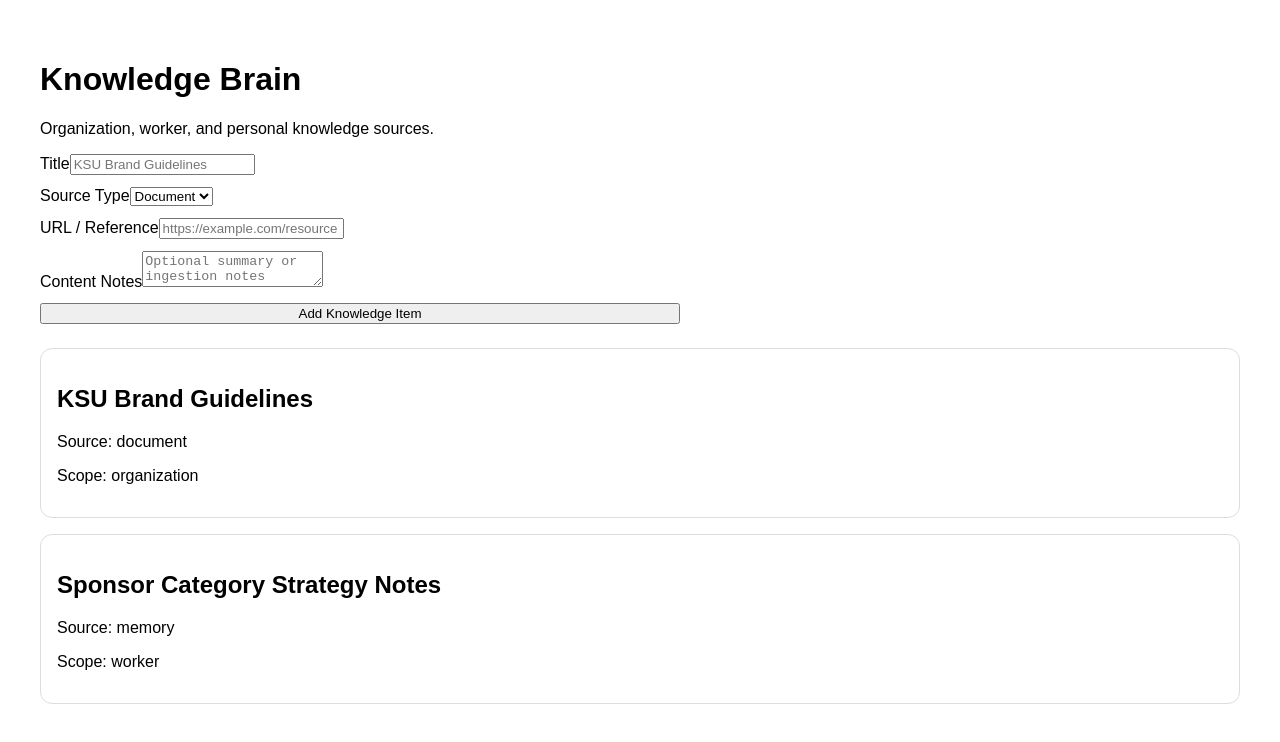
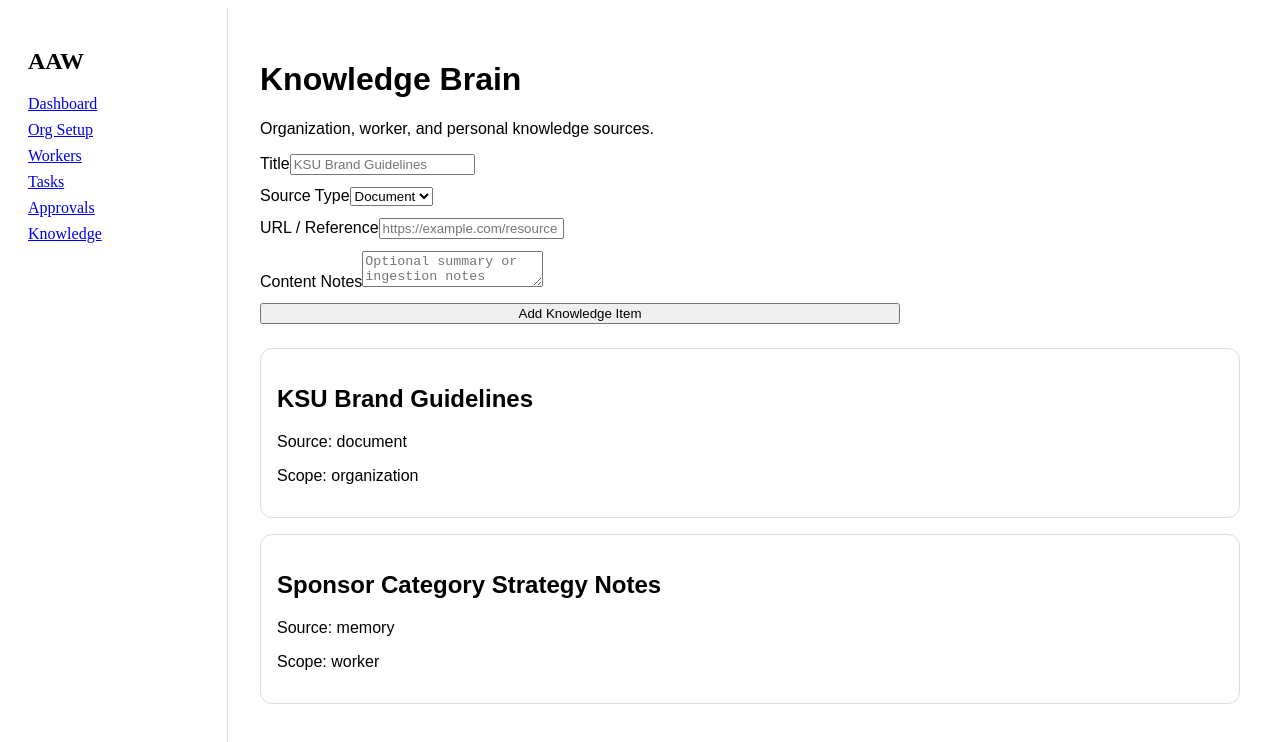
Before and after one commit to moverton7474/athletics-ai-workforce, a Next.js app in the folder apps/web/: page /knowledge in a window 1280 px wide. Shown: the top 742 px of the page. Built offline with nearby package versions, Linux system fonts and the light colour scheme.

Commit message:
Add app shell, local action handlers, and worker subpage data loading

```diff
--- a/apps/web/src/app/layout.tsx
+++ b/apps/web/src/app/layout.tsx
@@ -1,4 +1,5 @@
 import type { ReactNode } from 'react';
+import { AppShell } from '../components/layout/AppShell';
 
 export const metadata = {
   title: 'athletics-ai-workforce',
@@ -8,7 +9,9 @@ export const metadata = {
 export default function RootLayout({ children }: { children: ReactNode }) {
   return (
     <html lang="en">
-      <body>{children}</body>
+      <body>
+        <AppShell>{children}</AppShell>
+      </body>
     </html>
   );
 }
--- a/apps/web/src/app/workers/[workerId]/guidelines/page.tsx
+++ b/apps/web/src/app/workers/[workerId]/guidelines/page.tsx
@@ -1,14 +1,18 @@
+import { getWorkerById } from '../../../../lib/services/workers';
+
 type WorkerGuidelinesPageProps = {
   params: Promise<{ workerId: string }>;
 };
 
 export default async function WorkerGuidelinesPage({ params }: WorkerGuidelinesPageProps) {
   const { workerId } = await params;
+  const worker = await getWorkerById(workerId);
 
   return (
     <main style={{ padding: 32, fontFamily: 'sans-serif' }}>
       <h1>Worker Guidelines</h1>
       <p>Guideline fields and role tuning for worker: {workerId}</p>
+      {worker ? <p>Role: {worker.roleName}</p> : null}
     </main>
   );
 }
--- a/apps/web/src/app/workers/[workerId]/outputs/page.tsx
+++ b/apps/web/src/app/workers/[workerId]/outputs/page.tsx
@@ -1,14 +1,18 @@
+import { getWorkerById } from '../../../../lib/services/workers';
+
 type WorkerOutputsPageProps = {
   params: Promise<{ workerId: string }>;
 };
 
 export default async function WorkerOutputsPage({ params }: WorkerOutputsPageProps) {
   const { workerId } = await params;
+  const worker = await getWorkerById(workerId);
 
   return (
     <main style={{ padding: 32, fontFamily: 'sans-serif' }}>
       <h1>Worker Outputs</h1>
       <p>Outputs for worker: {workerId}</p>
+      {worker ? <p>Role: {worker.roleName}</p> : null}
       <p>This route will show drafts, proposals, reports, or role-specific artifacts.</p>
     </main>
   );
--- a/apps/web/src/app/workers/[workerId]/settings/page.tsx
+++ b/apps/web/src/app/workers/[workerId]/settings/page.tsx
@@ -1,14 +1,18 @@
+import { getWorkerById } from '../../../../lib/services/workers';
+
 type WorkerSettingsPageProps = {
   params: Promise<{ workerId: string }>;
 };
 
 export default async function WorkerSettingsPage({ params }: WorkerSettingsPageProps) {
   const { workerId } = await params;
+  const worker = await getWorkerById(workerId);
 
   return (
     <main style={{ padding: 32, fontFamily: 'sans-serif' }}>
       <h1>Worker Settings</h1>
       <p>Integrations, assignment mode, and worker configuration for: {workerId}</p>
+      {worker ? <p>Role: {worker.roleName}</p> : null}
     </main>
   );
 }
--- a/apps/web/src/components/knowledge/KnowledgeIngestionForm.tsx
+++ b/apps/web/src/components/knowledge/KnowledgeIngestionForm.tsx
@@ -1,6 +1,18 @@
+'use client';
+
+import { useState } from 'react';
+
 export function KnowledgeIngestionForm() {
+  const [submitted, setSubmitted] = useState(false);
+
   return (
-    <form style={{ display: 'grid', gap: 12, maxWidth: 640, marginBottom: 24 }}>
+    <form
+      style={{ display: 'grid', gap: 12, maxWidth: 640, marginBottom: 24 }}
+      onSubmit={(event) => {
+        event.preventDefault();
+        setSubmitted(true);
+      }}
+    >
       <label>
         Title
         <input type="text" name="title" placeholder="KSU Brand Guidelines" />
@@ -23,6 +35,7 @@ export function KnowledgeIngestionForm() {
         <textarea name="content" placeholder="Optional summary or ingestion notes" />
       </label>
       <button type="submit">Add Knowledge Item</button>
+      {submitted ? <p>Knowledge item submitted locally (stub).</p> : null}
     </form>
   );
 }
--- /dev/null
+++ b/apps/web/src/components/layout/AppShell.tsx
@@ -0,0 +1,21 @@
+import Link from 'next/link';
+import type { ReactNode } from 'react';
+
+export function AppShell({ children }: { children: ReactNode }) {
+  return (
+    <div style={{ display: 'grid', gridTemplateColumns: '220px 1fr', minHeight: '100vh' }}>
+      <aside style={{ borderRight: '1px solid #ddd', padding: 20 }}>
+        <h2>AAW</h2>
+        <nav style={{ display: 'grid', gap: 8 }}>
+          <Link href="/dashboard">Dashboard</Link>
+          <Link href="/org/setup">Org Setup</Link>
+          <Link href="/workers">Workers</Link>
+          <Link href="/tasks">Tasks</Link>
+          <Link href="/approvals">Approvals</Link>
+          <Link href="/knowledge">Knowledge</Link>
+        </nav>
+      </aside>
+      <div>{children}</div>
+    </div>
+  );
+}
```
Also changed, not shown: apps/web/src/components/approvals/ApprovalActions.tsx (+10 -3 lines), apps/web/src/components/org/OrgProfileForm.tsx (+14 -1 lines).
